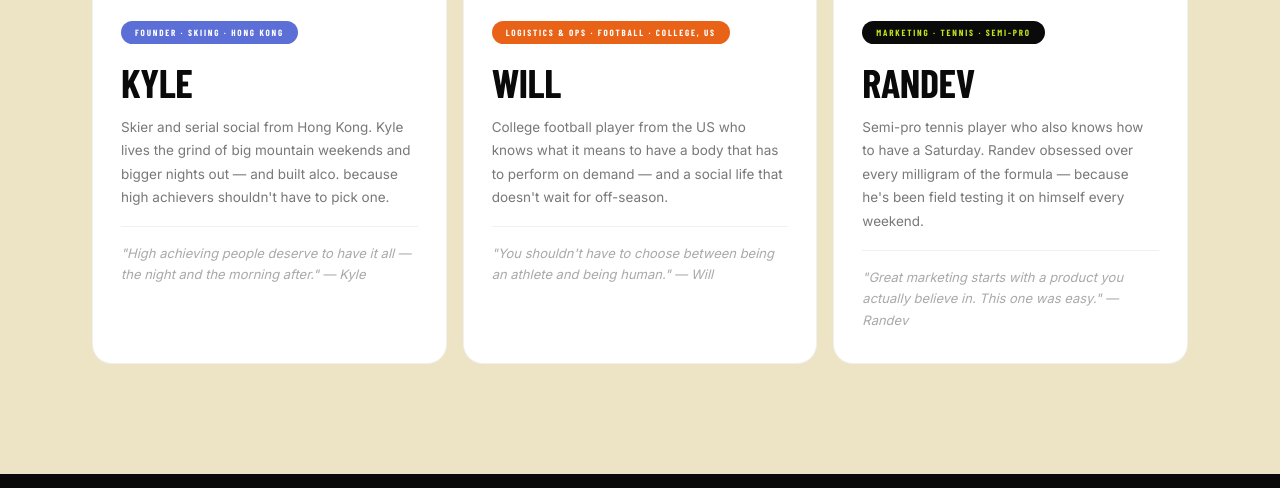
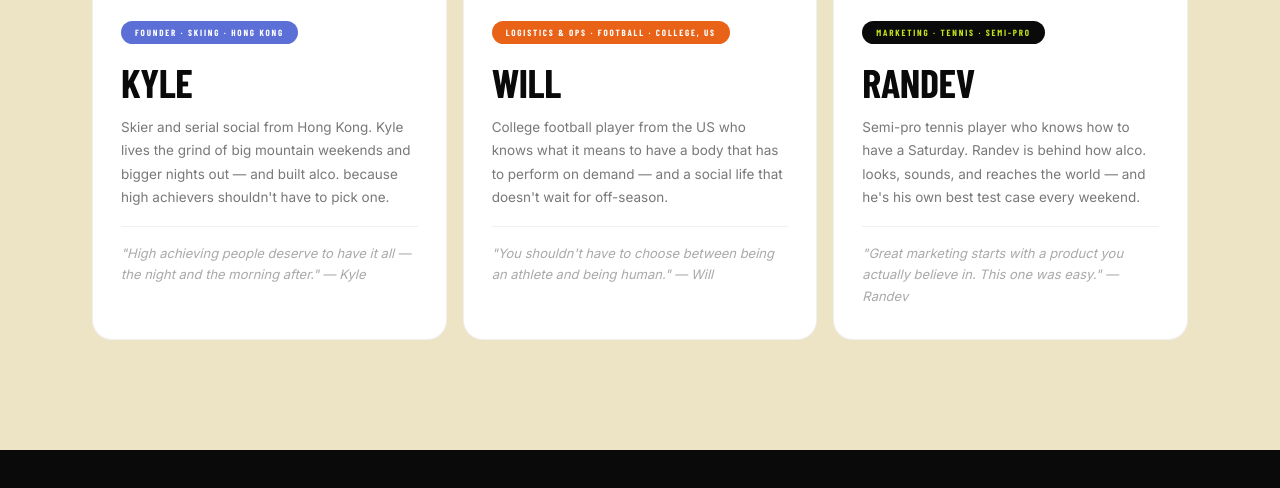
Before and after one commit to kyzltrade-cpu/alco-website, a plain HTML site: page index.html in a window 1280 px wide. Shown: the part 7025-7513 px from the top of the page. Drawn offline with nearby package versions, Linux system fonts and the light colour scheme; a web font is replaced by a local one.

Commit message:
update: Randev description reflects marketing role, not formula

```diff
--- a/index.html
+++ b/index.html
@@ -355,7 +355,7 @@
         </div>
         <div class="founder-tile-sport" style="background:var(--black);color:var(--lime);">Marketing · Tennis · Semi-Pro</div>
         <div class="founder-tile-name">Randev</div>
-        <p class="founder-tile-desc">Semi-pro tennis player who also knows how to have a Saturday. Randev obsessed over every milligram of the formula — because he's been field testing it on himself every weekend.</p>
+        <p class="founder-tile-desc">Semi-pro tennis player who knows how to have a Saturday. Randev is behind how alco. looks, sounds, and reaches the world — and he's his own best test case every weekend.</p>
         <p class="founder-tile-quote">"Great marketing starts with a product you actually believe in. This one was easy." — Randev</p>
       </div>
 
```
